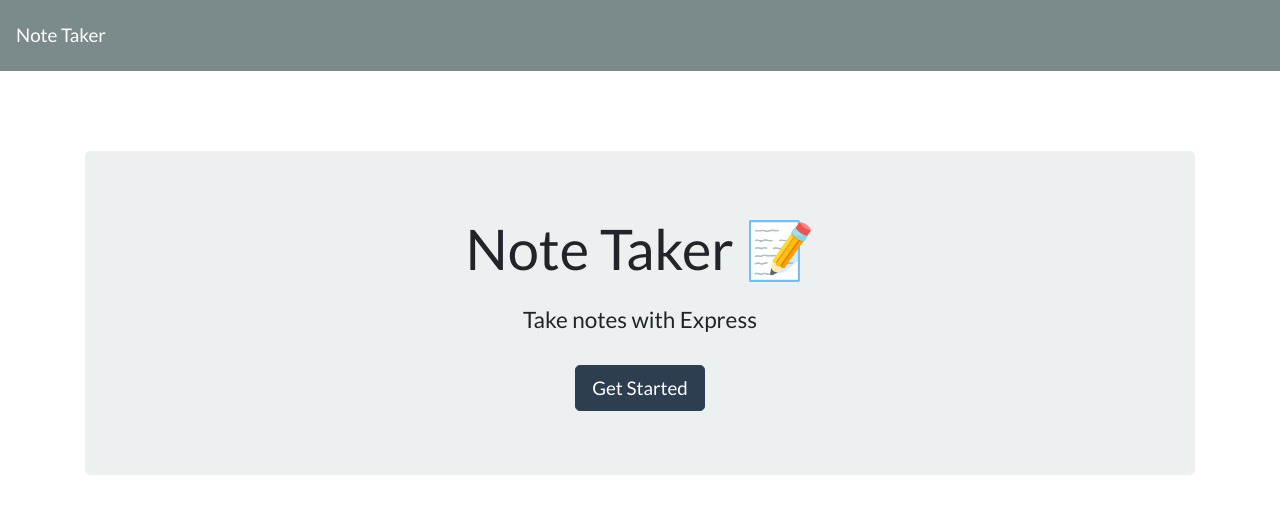
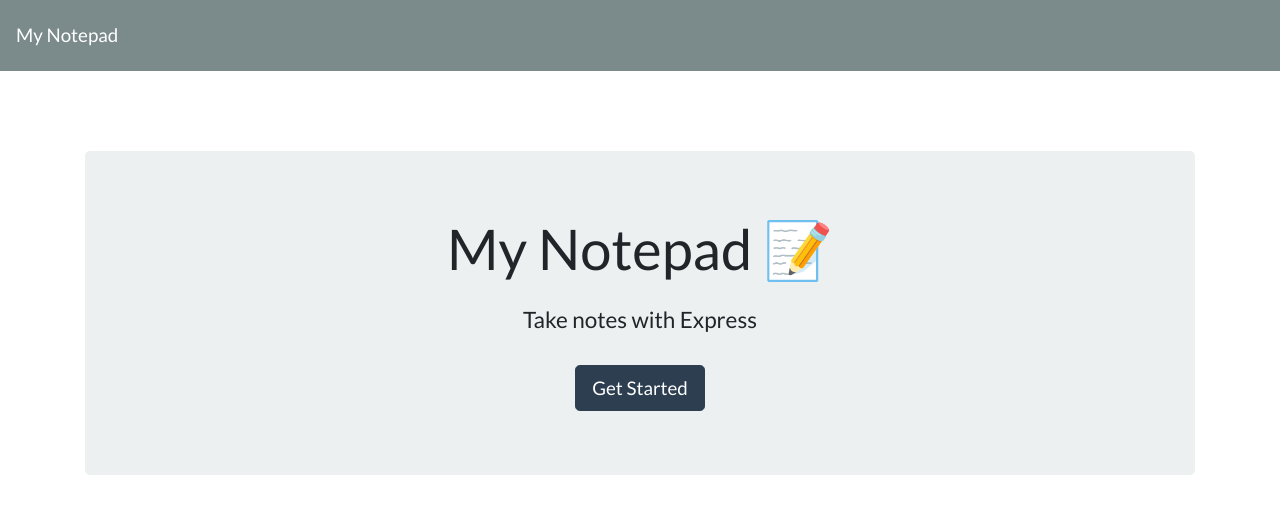
Before and after one commit to kmvanneste/My-Notepad, a website: page public/index.html in a window 1280 px wide. Drawn offline with nearby package versions, Linux system fonts and the light colour scheme; no server answers.

Commit message:
changed title of app to match url

```diff
--- a/public/index.html
+++ b/public/index.html
@@ -5,19 +5,19 @@
   <meta charset="UTF-8">
   <meta name="viewport" content="width=device-width, initial-scale=1.0">
   <meta http-equiv="X-UA-Compatible" content="ie=edge">
-  <title>Note Taker</title>
+  <title>My Notepad</title>
   <link rel="stylesheet" href="https://cdnjs.cloudflare.com/ajax/libs/bootswatch/4.1.3/flatly/bootstrap.min.css" />
   <link rel="stylesheet" href="/assets/css/styles.css">
 </head>
 
 <body>
   <nav class="navbar navbar-dark bg-dark">
-    <a class="navbar-brand" href="/">Note Taker
+    <a class="navbar-brand" href="/">My Notepad
     </a>
   </nav>
   <div class="container">
     <div style="margin-top: 80px;" class="jumbotron text-center">
-      <h1 class="display-4">Note Taker <span role="img" aria-label="Memo">📝</span></h1>
+      <h1 class="display-4">My Notepad <span role="img" aria-label="Memo">📝</span></h1>
       <h4 class="mt-4">Take notes with Express</h4>
       <a class="btn btn-primary btn-lg mt-4" href="/notes" role="button">Get Started</a>
     </div>
```
